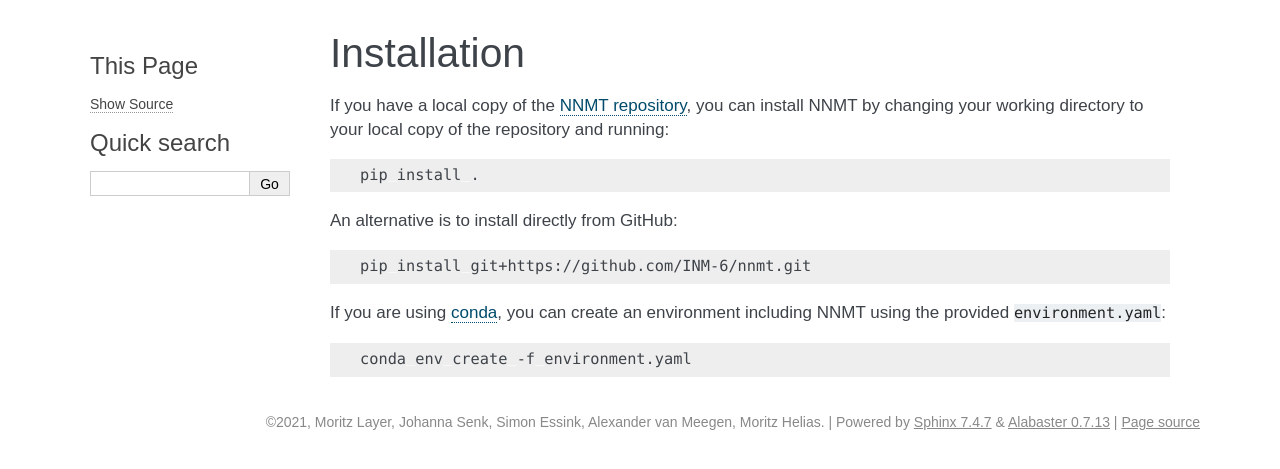
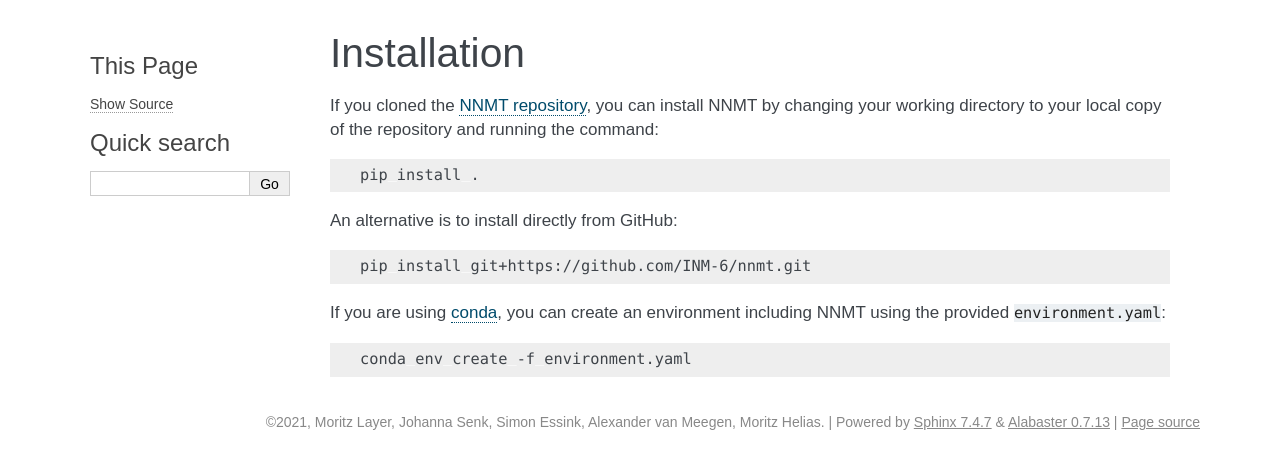
Before and after one commit to INM-6/nnmt, a Sphinx documentation site: the page built from docs/source/installation.rst, in a window 1280 px wide. Shown: the top 469 px of the page. Built offline with Sphinx 7.4.7, drawn with Linux system fonts in a browser that asks for light colours; formulas are drawn with MathJax 3; pages that are not in the unit, such as notebooks, are missing from menus.

Commit message:
Update installation information

```diff
--- a/docs/source/installation.rst
+++ b/docs/source/installation.rst
@@ -1,10 +1,10 @@
 Installation
 ============
 
-If you have a local copy of the
-`NNMT repository <https://github.com/INM-6/nnmt>`_, you can install NNMT by
-changing your working directory to your local copy of the repository and
-running:
+If you cloned the `NNMT repository <https://github.com/INM-6/nnmt>`_, you can
+install NNMT by changing your working directory to your local copy of the
+repository and running the command:
+
 
 .. code:: bash
 
```
